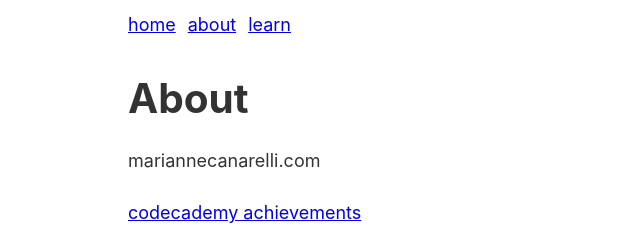
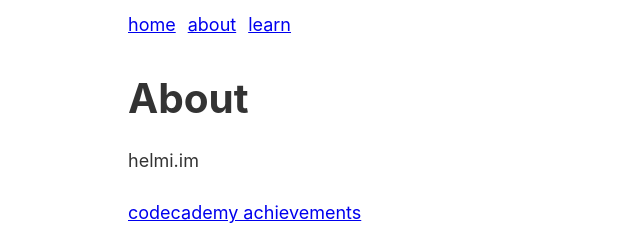
Before and after one commit to fabricegeib/gatsby.fabricegeib.com, a Gatsby site: page /about in a window 1280 px wide. Shown: the top 238 px of the page, without its empty margins (0-640 px from the left). Built offline with nearby package versions, Linux system fonts and the light colour scheme; Gatsby itself is replaced by a stand-in of ours.

Commit message:
updates package and about page

```diff
--- a/package.json
+++ b/package.json
@@ -34,6 +34,7 @@
   "license": "MIT",
   "scripts": {
     "build": "gatsby build",
+    "dev": "gatsby develop",
     "develop": "gatsby develop",
     "format": "prettier --write \"**/*.{js,jsx,json,md}\"",
     "start": "npm run develop",
--- a/src/pages/about.js
+++ b/src/pages/about.js
@@ -9,7 +9,7 @@ const AboutPage = () => (
   <Layout>
     <SEO title="About" />
     <h1>About</h1>
-    <Experience experienceTitle="mariannecanarelli.com" />
+    <Experience experienceTitle="helmi.im" />
 
     <a href="https://external.codecademy.com/users/fabricegeib/achievements">codecademy achievements</a>
   </Layout>
```
Also changed, not shown: 2 other files.
